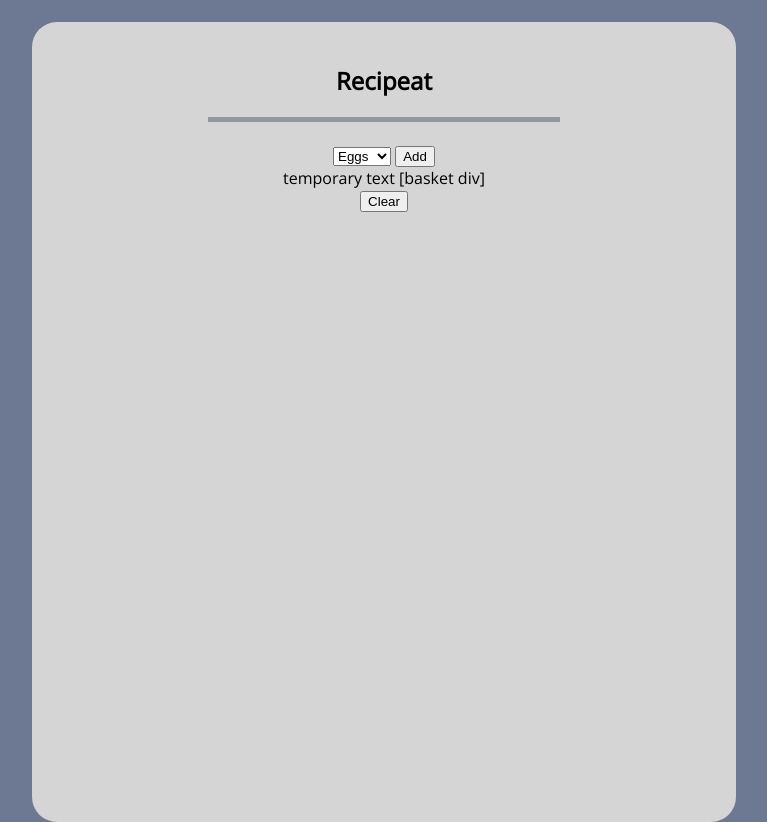
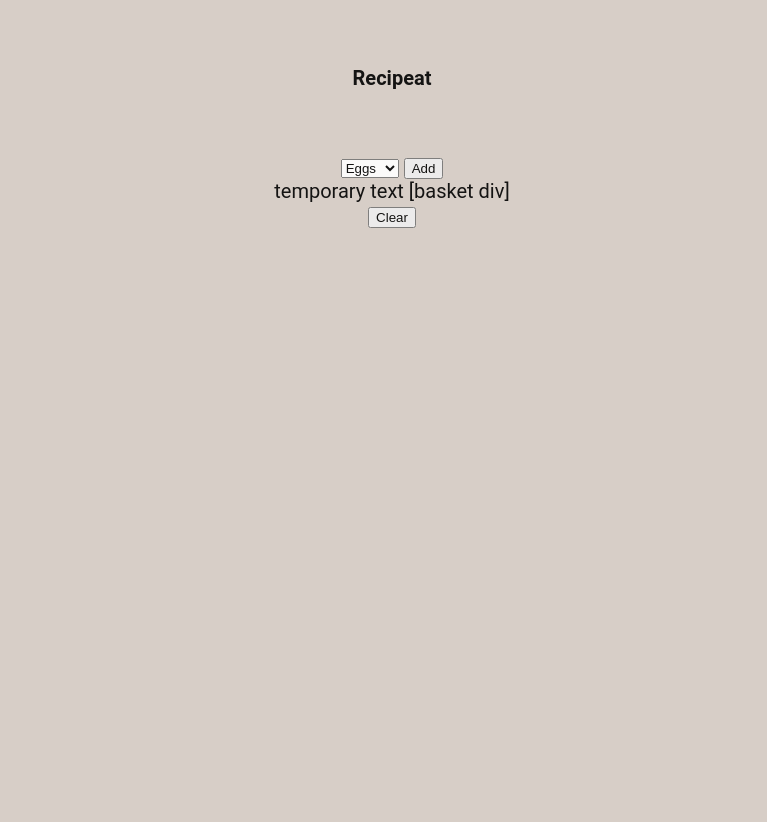
Before and after one commit to nevayeh/cst336-final, a PHP site: page / in a window 1280 px wide. Shown: the whole page, without its empty margins (256-1023 px from the left). After the commit the page ends 228 px from the top, so only its background shows below. Run offline with PHP 8.4, Linux system fonts and the light colour scheme.

Commit message:
updated css, commented jokes

```diff
--- a/css/styles.css
+++ b/css/styles.css
@@ -4,7 +4,7 @@ body{
     text-align:center;
     background-color: #d7cec7;
     color: black;
-    font-size: 50px;
+    font-size: 20px;
     font-family: 'Roboto', sans-serif;
 
 }
@@ -16,39 +16,58 @@ label{
 
 header, h1 {
     text-decoration: underline;
-    font-size: 100px;
+    font-size: 60px;
     margin: 10px;
     color: #565656;
     margin-bottom: 40px;
 }
 
 h2 {
-    font-size: 60px;
+    font-size: 20px;
     margin: 10px;
-    color: #565656;
+    color: black;
     margin-bottom: 40px;
 }
 
 input{
     margin-bottom: 40px;
-    height: 65px;
+    height: 45px;
 }
 img {
     width: 600px;
+    border-radius: 10px;
 }
+
 .recipeInfo {
     font-size: 35px;
 
 }
 
+.inputs {
+    /*border: solid black 2px;*/
+    display: inline;
+    vertical-align: top;
+    font-size: 30px;
+}
+
 #searchButton {
-
+    transform: scale(0.80);
 
 }
+
+#base {
+    border-radius: 25px;
+    background-color: #828282;
+    width: 50%;
+    height: 100%;
+    margin: auto;
+    padding: 20px;
+}
+
 #fact, #joke
 {
     color: #565656;
-    font-size: 25px;
+    font-size: 20px;
 }
 .navbar-expand-lg .navbar-collapse {
     font-size: 30px;
@@ -63,3 +82,10 @@ img {
 {
     padding: 10px 50px;
 }
+
+
+#factText {
+    font-size: 18px;
+    width: 50%;
+    margin: auto;
+}
--- a/styles.css
+++ /dev/null
@@ -1,36 +0,0 @@
-body {
-    background-color: #6D7993 !important;
-    margin: 0 !important;
-    padding: 0 !important;
-    text-align: center;
-    font-family: 'Open Sans', sans-serif !important;
-}
-
-
-h2 {
-    font-family: 'Open Sans', sans-serif;
-
-}
-
-
-#mainblock {
-    background-color: #D5D5D5;
-    width: 55%;
-    height: 100vh;
-    margin: 0 auto;
-    border-radius: 25px;
-
-}
-
-#line {
-    width: 50%;
-    height: 5px;
-    background-color: #9099A2;
-    margin: 0 auto;
-
-}
-
-#dropdown {
-    margin: 0 auto;
-    display: inline-block;
-}
```
Also changed, not shown: home.php (+12 -9 lines).
